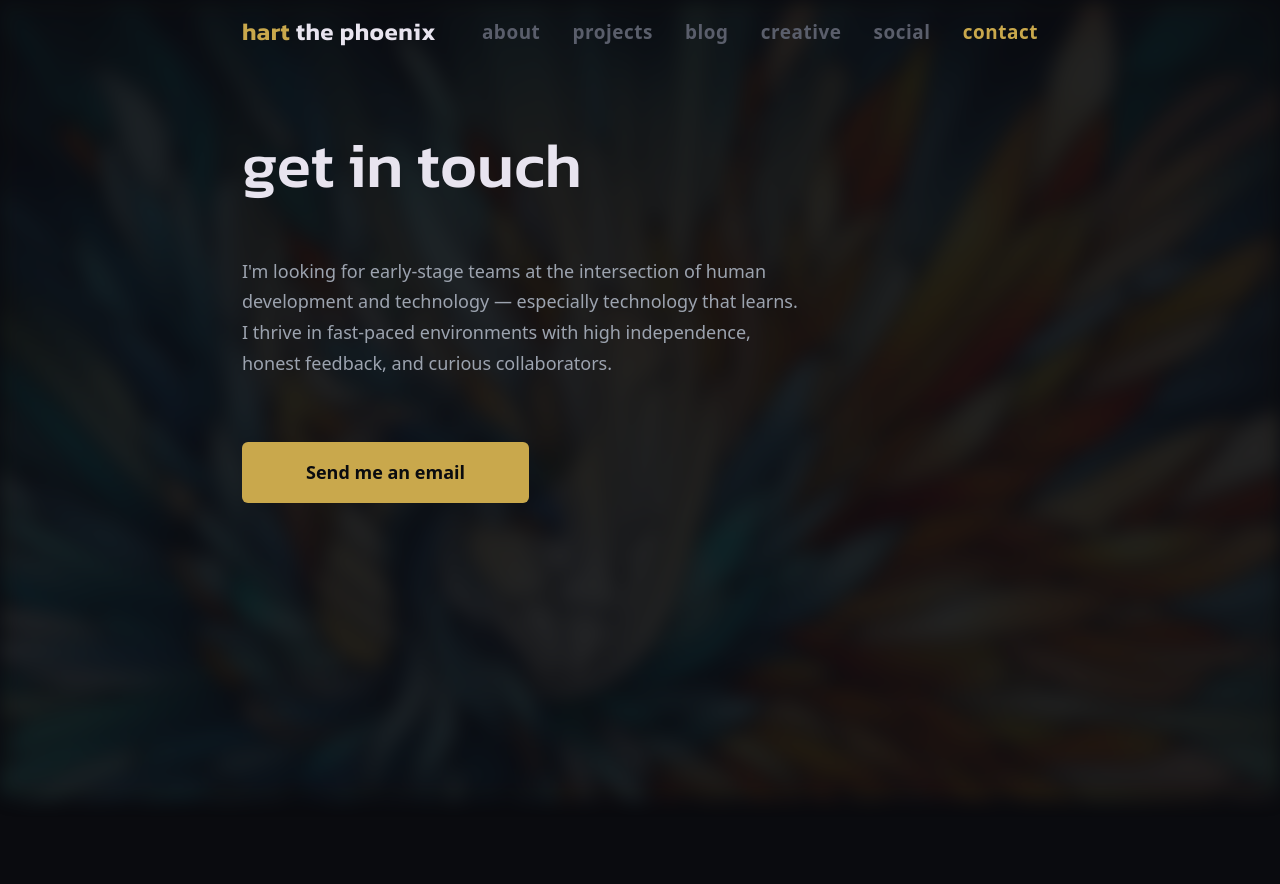
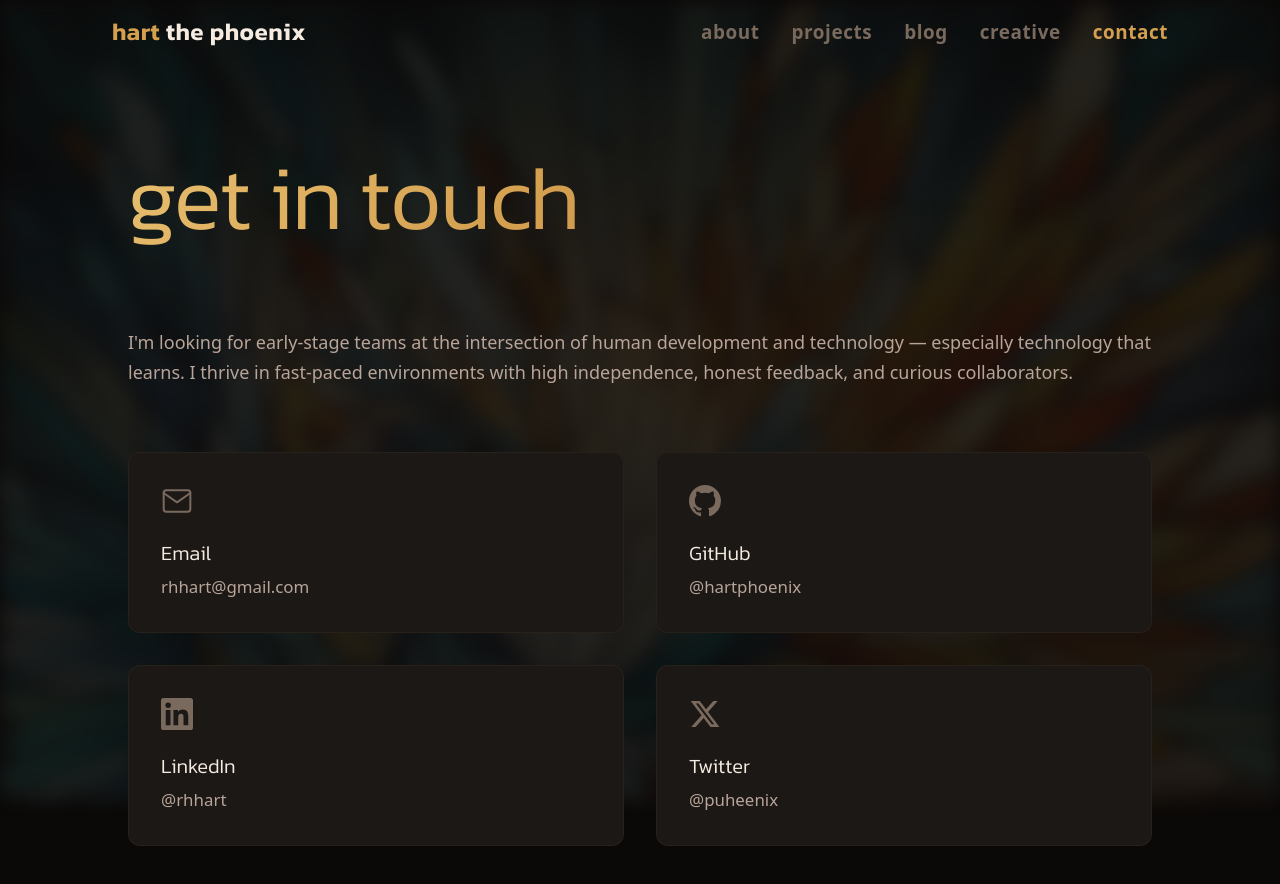
Before and after one commit to hartphoenix/portfolio, a React (Vite) app: page /contact in a window 1280 px wide. Shown: the top 884 px of the page. Before the commit the page ends 800 px from the top, so only its background shows below. Built offline with nearby package versions, Linux system fonts and the light colour scheme.

Commit message:
new css theme (#4)

```diff
--- a/src/About.module.css
+++ b/src/About.module.css
@@ -3,15 +3,16 @@
   width: clamp(100px, 28vw, 180px);
   height: clamp(100px, 28vw, 180px);
   border-radius: 50%;
-  border: 2px solid var(--accent);
+  border: 2px solid rgba(212, 160, 80, 0.3);
   object-fit: cover;
   margin: 0 0 var(--space-md) var(--space-lg);
   shape-outside: circle(50%);
+  box-shadow: 0 0 40px rgba(212, 160, 80, 0.1);
 }
 
 .bio {
-  background: rgba(10, 11, 15, 0.85);
-  border: 1px solid var(--border);
+  background: rgba(11, 9, 8, 0.85);
+  border: 1px solid rgba(212, 160, 80, 0.06);
   border-radius: 12px;
   padding: var(--space-lg);
   overflow: hidden;
@@ -32,25 +33,26 @@
 }
 
 .primary {
-  padding: var(--space-sm) var(--space-lg);
-  background: var(--accent);
+  padding: 10px 36px;
+  background: linear-gradient(135deg, #d4a050 0%, #c48a40 100%);
   color: var(--bg-deep);
-  border-radius: 6px;
+  border-radius: 24px;
   font-weight: 600;
   font-size: 0.9375rem;
-  transition: background 0.2s, transform 0.2s;
+  transition: background 0.2s, box-shadow 0.2s, transform 0.2s;
 }
 
 .primary:hover {
-  background: var(--text-h);
+  background: linear-gradient(135deg, #e8c070 0%, #d4a050 100%);
   color: var(--bg-deep);
+  box-shadow: 0 4px 24px rgba(212, 160, 80, 0.25);
   transform: translateY(-1px);
 }
 
 .secondary {
-  padding: var(--space-sm) var(--space-lg);
-  border: 1px solid var(--accent);
-  border-radius: 6px;
+  padding: 10px 36px;
+  border: 1px solid rgba(212, 160, 80, 0.4);
+  border-radius: 24px;
   color: var(--accent);
   font-size: 0.9375rem;
   transition: background 0.2s, color 0.2s, transform 0.2s;
--- a/src/App.module.css
+++ b/src/App.module.css
@@ -116,7 +116,7 @@
 }
 
 .links a:hover {
-  color: var(--text-h);
+  color: #e8c070;
 }
 
 .links a.active {
@@ -126,7 +126,7 @@
 .main {
   max-width: var(--max-width);
   margin: 0 auto;
-  padding: var(--space-xl) var(--space-lg);
+  padding: 80px 48px;
 }
 
 /* Mobile: < 740px */
--- a/src/App.tsx
+++ b/src/App.tsx
@@ -7,7 +7,6 @@ const navItems = [
   { to: '/projects', label: 'Projects' },
   { to: '/blog', label: 'Blog' },
   { to: '/creative', label: 'Creative' },
-  { to: '/social', label: 'Social' },
   { to: '/contact', label: 'Contact' },
 ] as const
 
--- a/src/Contact.module.css
+++ b/src/Contact.module.css
@@ -1,5 +1,5 @@
 .contact {
-  max-width: 560px;
+  max-width: var(--max-width);
 }
 
 .text {
@@ -7,24 +7,13 @@
   margin-bottom: var(--space-xl);
 }
 
-.button {
-  display: inline-block;
-  padding: var(--space-md) var(--space-xl);
-  background: var(--accent);
-  color: var(--bg-deep);
-  border-radius: 6px;
-  font-weight: 600;
-  font-size: 1rem;
-  transition: background 0.2s, transform 0.2s;
+.grid {
+  display: grid;
+  gap: var(--space-lg);
 }
 
-.button:hover {
-  background: var(--text-h);
-  color: var(--bg-deep);
-  transform: translateY(-1px);
+@media (min-width: 640px) {
+  .grid {
+    grid-template-columns: repeat(2, 1fr);
+  }
 }
-
-.placeholder {
-  color: var(--text-muted);
-  font-style: italic;
-}
--- a/src/Contact.tsx
+++ b/src/Contact.tsx
@@ -1,4 +1,7 @@
+import { socialLinks } from './data'
 import { useTitle } from './useTitle'
+import LinkCard from './LinkCard'
+import SocialIcon from './SocialIcon'
 import styles from './Contact.module.css'
 
 const EMAIL = 'rhhart@gmail.com'
@@ -16,13 +19,23 @@ export default function Contact() {
         thrive in fast-paced environments with high independence, honest
         feedback, and curious collaborators.
       </p>
-      {EMAIL ? (
-        <a href={`mailto:${EMAIL}`} className={styles.button}>
-          Send me an email
-        </a>
-      ) : (
-        <p className={styles.placeholder}>Email coming soon.</p>
-      )}
+      <div className={styles.grid}>
+        <LinkCard
+          title="Email"
+          description={EMAIL}
+          url={`mailto:${EMAIL}`}
+          icon={<SocialIcon platform="Email" size={32} />}
+        />
+        {socialLinks.filter((link) => link.url).map((link) => (
+          <LinkCard
+            key={link.platform}
+            title={link.platform}
+            description={link.handle ? `@${link.handle}` : link.url}
+            url={link.url}
+            icon={<SocialIcon platform={link.platform} size={32} />}
+          />
+        ))}
+      </div>
     </section>
   )
 }
--- a/src/Home.module.css
+++ b/src/Home.module.css
@@ -1,8 +1,8 @@
 .hero {
   display: flex;
   flex-direction: column;
-  align-items: center;
-  text-align: center;
+  align-items: flex-start;
+  text-align: left;
   position: relative;
 }
 
@@ -23,9 +23,10 @@
   width: clamp(120px, 28vw, 200px);
   height: clamp(120px, 28vw, 200px);
   border-radius: 50%;
-  border: 2px solid var(--accent);
+  border: 2px solid rgba(212, 160, 80, 0.3);
   object-fit: cover;
   margin-bottom: var(--space-lg);
+  box-shadow: 0 0 40px rgba(212, 160, 80, 0.1);
 }
 
 .name {
@@ -59,25 +60,26 @@
 }
 
 .primary {
-  padding: var(--space-sm) var(--space-lg);
-  background: var(--accent);
+  padding: 10px 36px;
+  background: linear-gradient(135deg, #d4a050 0%, #c48a40 100%);
   color: var(--bg-deep);
-  border-radius: 6px;
+  border-radius: 24px;
   font-weight: 600;
   font-size: 0.9375rem;
-  transition: background 0.2s, transform 0.2s;
+  transition: background 0.2s, box-shadow 0.2s, transform 0.2s;
 }
 
 .primary:hover {
-  background: var(--text-h);
+  background: linear-gradient(135deg, #e8c070 0%, #d4a050 100%);
   color: var(--bg-deep);
+  box-shadow: 0 4px 24px rgba(212, 160, 80, 0.25);
   transform: translateY(-1px);
 }
 
 .secondary {
-  padding: var(--space-sm) var(--space-lg);
-  border: 1px solid var(--accent);
-  border-radius: 6px;
+  padding: 10px 36px;
+  border: 1px solid rgba(212, 160, 80, 0.4);
+  border-radius: 24px;
   color: var(--accent);
   font-size: 0.9375rem;
   transition: background 0.2s, color 0.2s, transform 0.2s;
--- a/src/LinkCard.module.css
+++ b/src/LinkCard.module.css
@@ -4,14 +4,14 @@
 }
 
 .anchor:hover .card {
-  border-color: var(--accent);
-  box-shadow: 0 0 20px var(--accent-dim), 0 0 40px rgba(201, 168, 76, 0.05);
-  transform: translateY(-2px);
+  border-color: rgba(212, 160, 80, 0.2);
+  box-shadow: 0 12px 48px rgba(212, 160, 80, 0.06);
+  transform: translateY(-3px);
 }
 
 .card {
   background: var(--bg-surface);
-  border: 1px solid var(--border);
+  border: 1px solid rgba(212, 160, 80, 0.06);
   border-radius: 12px;
   padding: var(--space-lg);
   transition: border-color 0.4s, box-shadow 0.4s, transform 0.3s;
--- a/src/ProjectCard.module.css
+++ b/src/ProjectCard.module.css
@@ -1,18 +1,15 @@
 .card {
   background: var(--bg-surface);
-  border: 1px solid var(--border);
+  border: 1px solid rgba(212, 160, 80, 0.06);
   border-radius: 12px;
   overflow: hidden;
   transition: border-color 0.4s, box-shadow 0.4s, transform 0.3s;
 }
 
 .card:hover {
-  border-color: var(--card-accent, var(--accent));
-  box-shadow: 0 0 20px var(--accent-dim), 0 0 40px rgba(201, 168, 76, 0.05);
-  box-shadow:
-    0 0 20px color-mix(in srgb, var(--card-accent, var(--accent)) 15%, transparent),
-    0 0 40px color-mix(in srgb, var(--card-accent, var(--accent)) 5%, transparent);
-  transform: translateY(-2px);
+  border-color: rgba(212, 160, 80, 0.2);
+  box-shadow: 0 12px 48px rgba(212, 160, 80, 0.06);
+  transform: translateY(-3px);
 }
 
 .banner {
@@ -74,10 +71,10 @@
 .tag {
   font-size: 0.75rem;
   padding: var(--space-xs) var(--space-sm);
-  background: var(--bg);
-  border: 1px solid var(--border);
-  border-radius: 4px;
-  color: var(--text-muted);
+  background: rgba(212, 160, 80, 0.04);
+  border: 1px solid rgba(212, 160, 80, 0.1);
+  border-radius: 12px;
+  color: #a08868;
   letter-spacing: 0.03em;
 }
 
--- a/src/Projects.module.css
+++ b/src/Projects.module.css
@@ -5,7 +5,7 @@
 
 .grid {
   display: grid;
-  gap: var(--space-lg);
+  gap: 20px;
 }
 
 @media (min-width: 640px) {
@@ -13,3 +13,9 @@
     grid-template-columns: repeat(2, 1fr);
   }
 }
+
+@media (min-width: 960px) {
+  .grid {
+    grid-template-columns: repeat(3, 1fr);
+  }
+}
--- a/src/SocialIcon.tsx
+++ b/src/SocialIcon.tsx
@@ -31,6 +31,13 @@ export default function SocialIcon({ platform, size = 24 }: Props) {
           <path d="M18.244 2.25h3.308l-7.227 8.26 8.502 11.24H16.17l-5.214-6.817L4.99 21.75H1.68l7.73-8.835L1.254 2.25H8.08l4.713 6.231Zm-1.161 17.52h1.833L7.084 4.126H5.117Z" />
         </svg>
       )
+    case 'Email':
+      return (
+        <svg {...props}>
+          <path d="M4 4h16c1.1 0 2 .9 2 2v12c0 1.1-.9 2-2 2H4c-1.1 0-2-.9-2-2V6c0-1.1.9-2 2-2Z" fill="none" stroke="currentColor" strokeWidth="1.5" />
+          <path d="m22 6-10 7L2 6" fill="none" stroke="currentColor" strokeWidth="1.5" strokeLinecap="round" strokeLinejoin="round" />
+        </svg>
+      )
     default:
       return null
   }
--- a/src/main.tsx
+++ b/src/main.tsx
@@ -8,7 +8,6 @@ import Projects from './Projects'
 import Blog from './Blog'
 import BlogPost from './BlogPost'
 import Creative from './Creative'
-import Social from './Social'
 import Contact from './Contact'
 import NotFound from './NotFound'
 import './theme.css'
@@ -24,7 +23,6 @@ createRoot(document.getElementById('root')!).render(
           <Route path="blog" element={<Blog />} />
           <Route path="blog/:slug" element={<BlogPost />} />
           <Route path="creative" element={<Creative />} />
-          <Route path="social" element={<Social />} />
           <Route path="contact" element={<Contact />} />
           <Route path="*" element={<NotFound />} />
         </Route>
--- a/src/theme.css
+++ b/src/theme.css
@@ -1,20 +1,20 @@
 :root {
-  --bg-deep: #0a0b0f;
-  --bg: #111218;
-  --bg-surface: #1a1b24;
-  --bg-hover: #22232f;
+  --bg-deep: #0b0908;
+  --bg: #14100e;
+  --bg-surface: #1c1816;
+  --bg-hover: #262020;
 
-  --text: #9ca3af;
-  --text-h: #e8e4ef;
-  --text-muted: #5a5e6b;
+  --text: #b8a498;
+  --text-h: #f5ebe0;
+  --text-muted: #7a6a5e;
 
-  --accent: #c9a84c;
-  --accent-dim: rgba(201, 168, 76, 0.15);
-  --accent-glow: rgba(201, 168, 76, 0.3);
-  --accent-secondary: #7cb87a;
+  --accent: #d4a050;
+  --accent-dim: rgba(212, 160, 80, 0.12);
+  --accent-glow: rgba(212, 160, 80, 0.2);
+  --accent-secondary: #c48a40;
 
-  --border: #2a2b35;
-  --border-glow: rgba(201, 168, 76, 0.12);
+  --border: #2a2220;
+  --border-glow: rgba(212, 160, 80, 0.1);
 
   --sans: system-ui, 'Segoe UI', Roboto, sans-serif;
   --heading: 'Kanit', system-ui, 'Segoe UI', Roboto, sans-serif;
@@ -27,7 +27,7 @@
   --space-xl: 64px;
   --space-2xl: 96px;
 
-  --max-width: 860px;
+  --max-width: 1120px;
   --nav-height: 64px;
 
   font: 18px/1.6 var(--sans);
@@ -46,17 +46,32 @@ body {
   margin: 0;
 }
 
+body::before {
+  content: '';
+  position: fixed;
+  inset: 0;
+  z-index: -2;
+  background:
+    radial-gradient(ellipse 100% 40% at 50% 50%, rgba(212, 160, 80, 0.04) 0%, transparent 70%);
+  pointer-events: none;
+}
+
 h1,
 h2,
 h3 {
   font-family: var(--heading);
   color: var(--text-h);
-  font-weight: 500;
+  font-weight: 300;
   line-height: 1.2;
 }
 
 h1 {
-  font-size: clamp(2.8rem, 8vw, 3.5rem);
+  font-size: clamp(3rem, 8vw, 5rem);
+  background: linear-gradient(135deg, #e8c070 0%, #d4a050 40%, #c48a40 80%);
+  -webkit-background-clip: text;
+  -webkit-text-fill-color: transparent;
+  background-clip: text;
+  letter-spacing: -0.02em;
   margin-top: 0px;
 }
 
```
Also changed, not shown: 1 other file (tests, documents, lock files or other folders).
